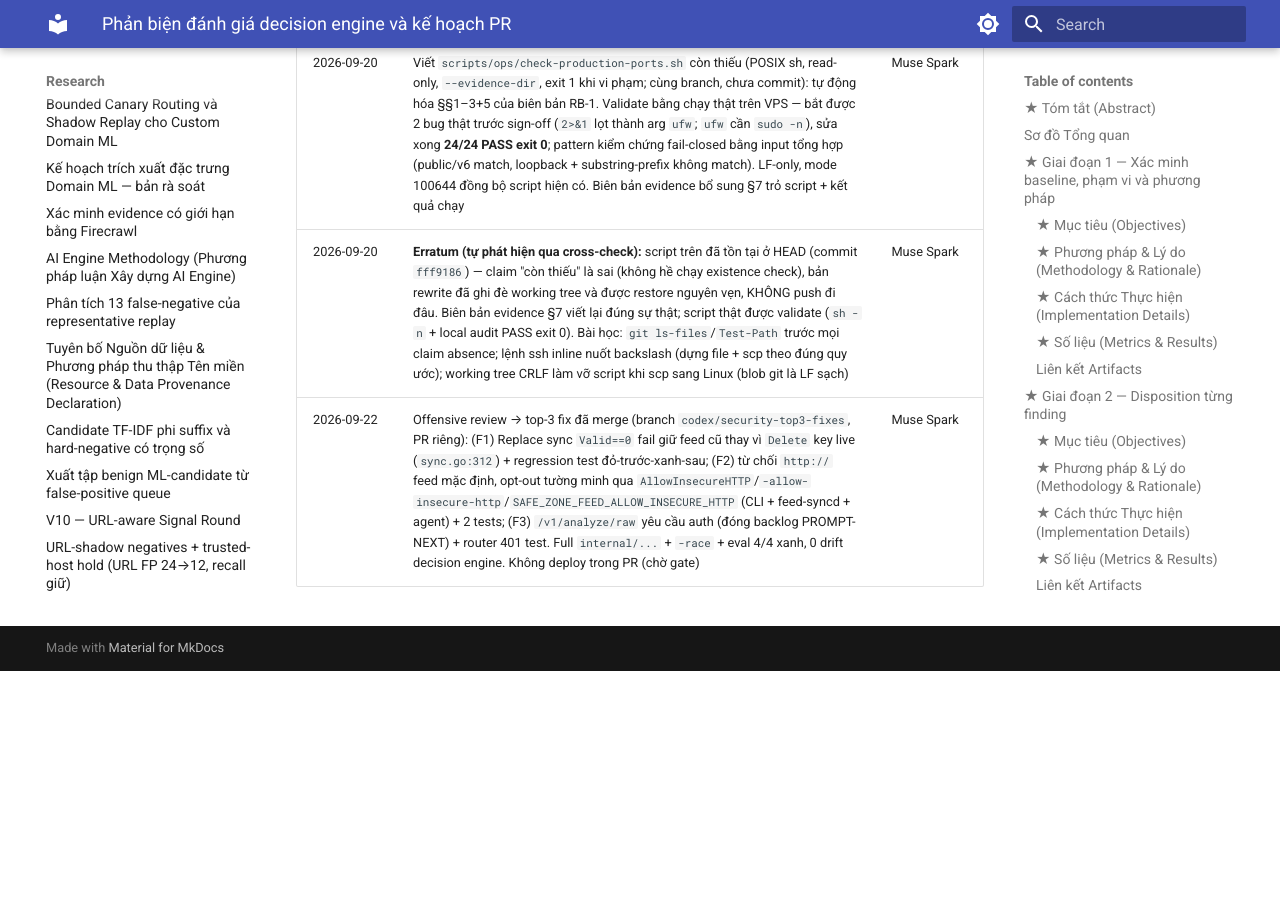
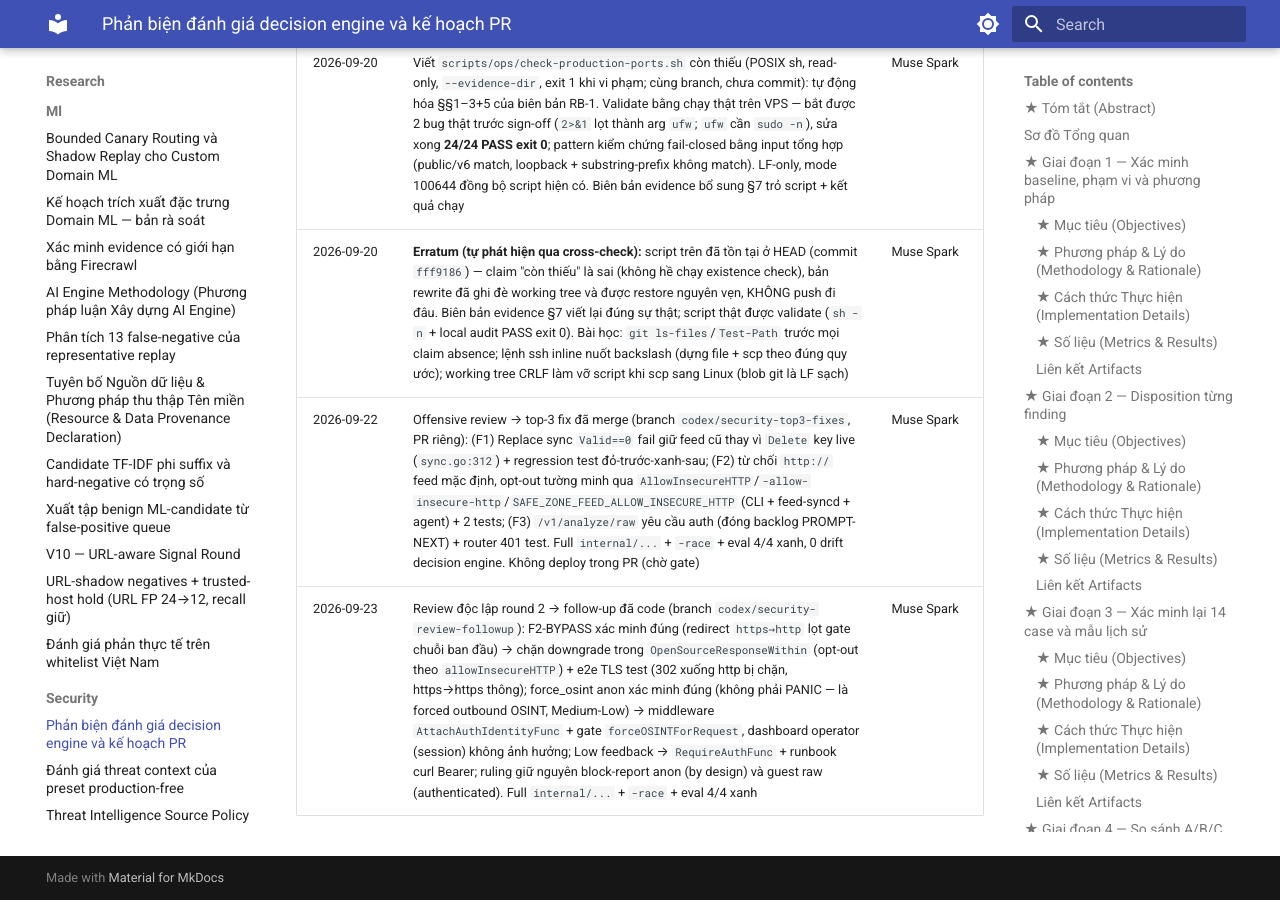
Before and after one commit to vmcchooky/safe-zone, an MkDocs documentation site: the page built from docs/research/security/decision-engine-rebuttal-plan.md, in a window 1280 px wide and 900 px high, scrolled down 25239 px. Built offline with MkDocs 1.6.1 and Material for MkDocs 9.7.7, drawn with Linux system fonts in a browser that asks for light colours; before the commit the page ends 25910 px from its top, so only the background shows below that.

Commit message:
docs(security): record round-2 review follow-up

```diff
--- a/docs/research/security/decision-engine-rebuttal-plan.md
+++ b/docs/research/security/decision-engine-rebuttal-plan.md
@@ -437,3 +437,4 @@
 | 2026-09-20 | Viết `scripts/ops/check-production-ports.sh` còn thiếu (POSIX sh, read-only, `--evidence-dir`, exit 1 khi vi phạm; cùng branch, chưa commit): tự động hóa §§1–3+5 của biên bản RB-1. Validate bằng chạy thật trên VPS — bắt được 2 bug thật trước sign-off (`2>&1` lọt thành arg `ufw`; `ufw` cần `sudo -n`), sửa xong **24/24 PASS exit 0**; pattern kiểm chứng fail-closed bằng input tổng hợp (public/v6 match, loopback + substring-prefix không match). LF-only, mode 100644 đồng bộ script hiện có. Biên bản evidence bổ sung §7 trỏ script + kết quả chạy | Muse Spark |
 | 2026-09-20 | **Erratum (tự phát hiện qua cross-check):** script trên đã tồn tại ở HEAD (commit `fff9186`) — claim "còn thiếu" là sai (không hề chạy existence check), bản rewrite đã ghi đè working tree và được restore nguyên vẹn, KHÔNG push đi đâu. Biên bản evidence §7 viết lại đúng sự thật; script thật được validate (`sh -n` + local audit PASS exit 0). Bài học: `git ls-files`/`Test-Path` trước mọi claim absence; lệnh ssh inline nuốt backslash (dựng file + scp theo đúng quy ước); working tree CRLF làm vỡ script khi scp sang Linux (blob git là LF sạch) | Muse Spark |
 | 2026-09-22 | Offensive review → top-3 fix đã merge (branch `codex/security-top3-fixes`, PR riêng): (F1) Replace sync `Valid==0` fail giữ feed cũ thay vì `Delete` key live (`sync.go:312`) + regression test đỏ-trước-xanh-sau; (F2) từ chối `http://` feed mặc định, opt-out tường minh qua `AllowInsecureHTTP`/`-allow-insecure-http`/`SAFE_ZONE_FEED_ALLOW_INSECURE_HTTP` (CLI + feed-syncd + agent) + 2 tests; (F3) `/v1/analyze/raw` yêu cầu auth (đóng backlog PROMPT-NEXT) + router 401 test. Full `internal/...` + `-race` + eval 4/4 xanh, 0 drift decision engine. Không deploy trong PR (chờ gate) | Muse Spark |
+| 2026-09-23 | Review độc lập round 2 → follow-up đã code (branch `codex/security-review-followup`): F2-BYPASS xác minh đúng (redirect `https→http` lọt gate chuỗi ban đầu) → chặn downgrade trong `OpenSourceResponseWithin` (opt-out theo `allowInsecureHTTP`) + e2e TLS test (302 xuống http bị chặn, https→https thông); force_osint anon xác minh đúng (không phải PANIC — là forced outbound OSINT, Medium-Low) → middleware `AttachAuthIdentityFunc` + gate `forceOSINTForRequest`, dashboard operator (session) không ảnh hưởng; Low feedback → `RequireAuthFunc` + runbook curl Bearer; ruling giữ nguyên block-report anon (by design) và guest raw (authenticated). Full `internal/...` + `-race` + eval 4/4 xanh | Muse Spark |
```
